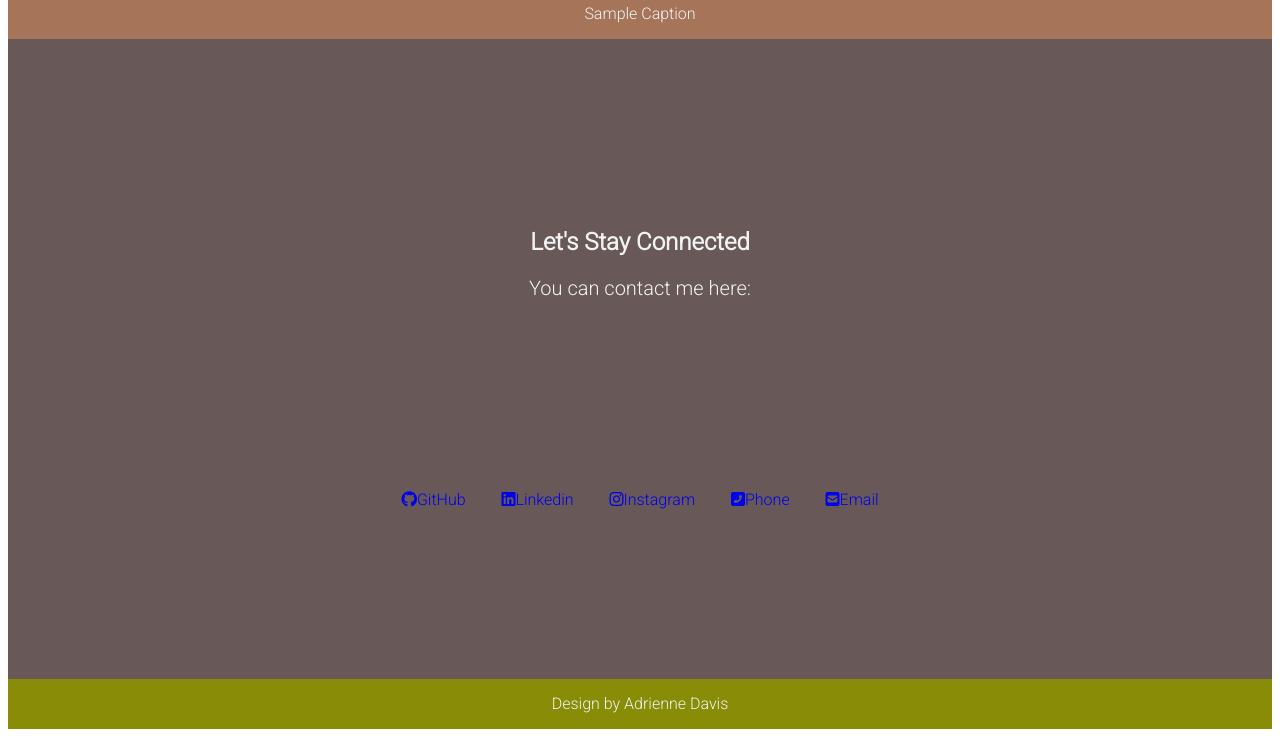
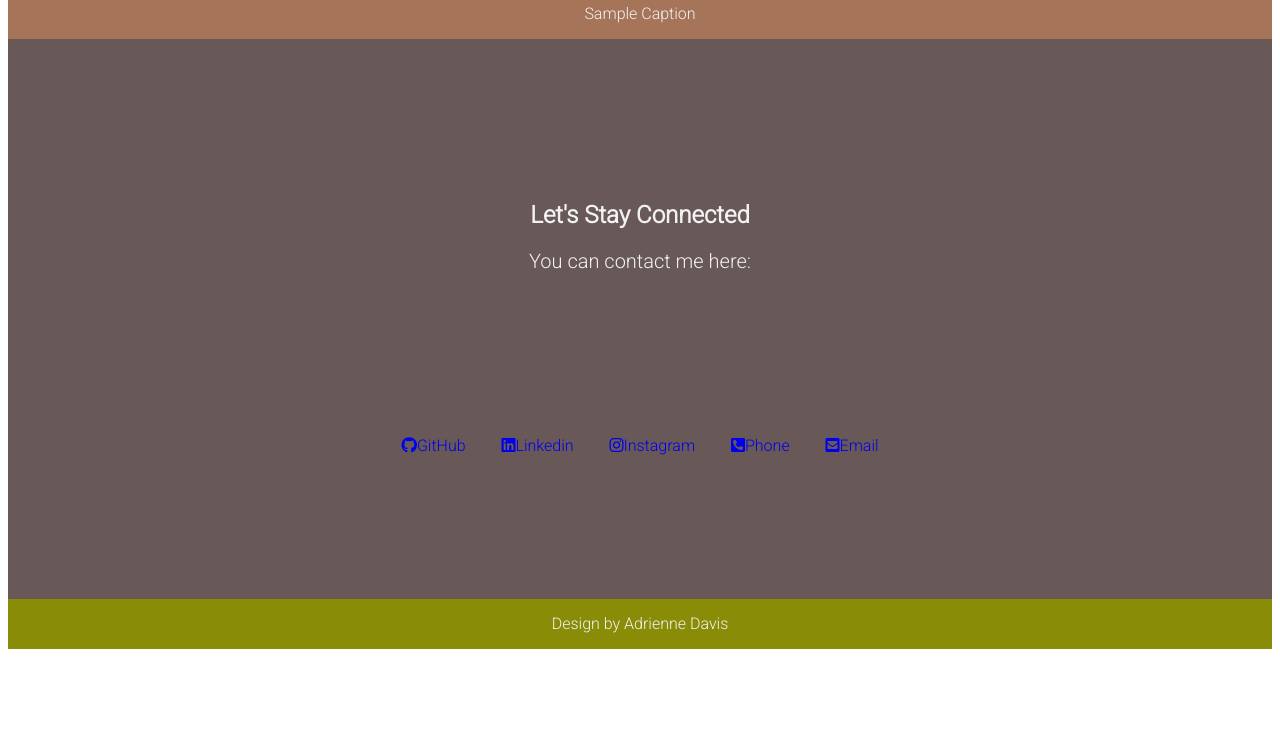
Before and after one commit to MySpace369/Personal-Portfolio, a plain HTML site: page index.html in a window 1280 px wide. Shown: the part 1797-2534 px from the top of the page. After the commit the page ends 2454 px from the top, so only its background shows below. Drawn offline with Linux system fonts and the light colour scheme; some icons are missing.

Commit message:
Made final changes

```diff
--- a/index.html
+++ b/index.html
@@ -8,8 +8,7 @@
 
     <link href="style.css" rel="stylesheet"/>
 
-    <link href="//netdna.bootstrapcdn.com/twitter-bootstrap/2.3.2/css/bootstrap-combined.no-icons.min.css" rel="stylesheet">
-<link href="//netdna.bootstrapcdn.com/font-awesome/3.2.1/css/font-awesome.css" rel="stylesheet">
+    <link rel="stylesheet" href="https://use.fontawesome.com/releases/v5.8.2/css/all.css" integrity="sha384-oS3vJWv+0UjzBfQzYUhtDYW+Pj2yciDJxpsK1OYPAYjqT085Qq/1cq5FLXAZQ7Ay" crossorigin="anonymous">
 
     <title>Personal Portfolio</title>
 </head>
--- a/style.css
+++ b/style.css
@@ -17,6 +17,7 @@ body {
 color: black;
   display: flex;
   justify-content: flex-end;
+  width: 100%;
   list-style: none;
   background-color: #888C07;
 }
@@ -75,7 +76,7 @@ figcaption:hover {
   align-items: center;
   color: #F2F2F2;
   background-color: #685857;
-  height: 80vh;
+  height: 70vh;
 }
 
 .contact-links a {
```
